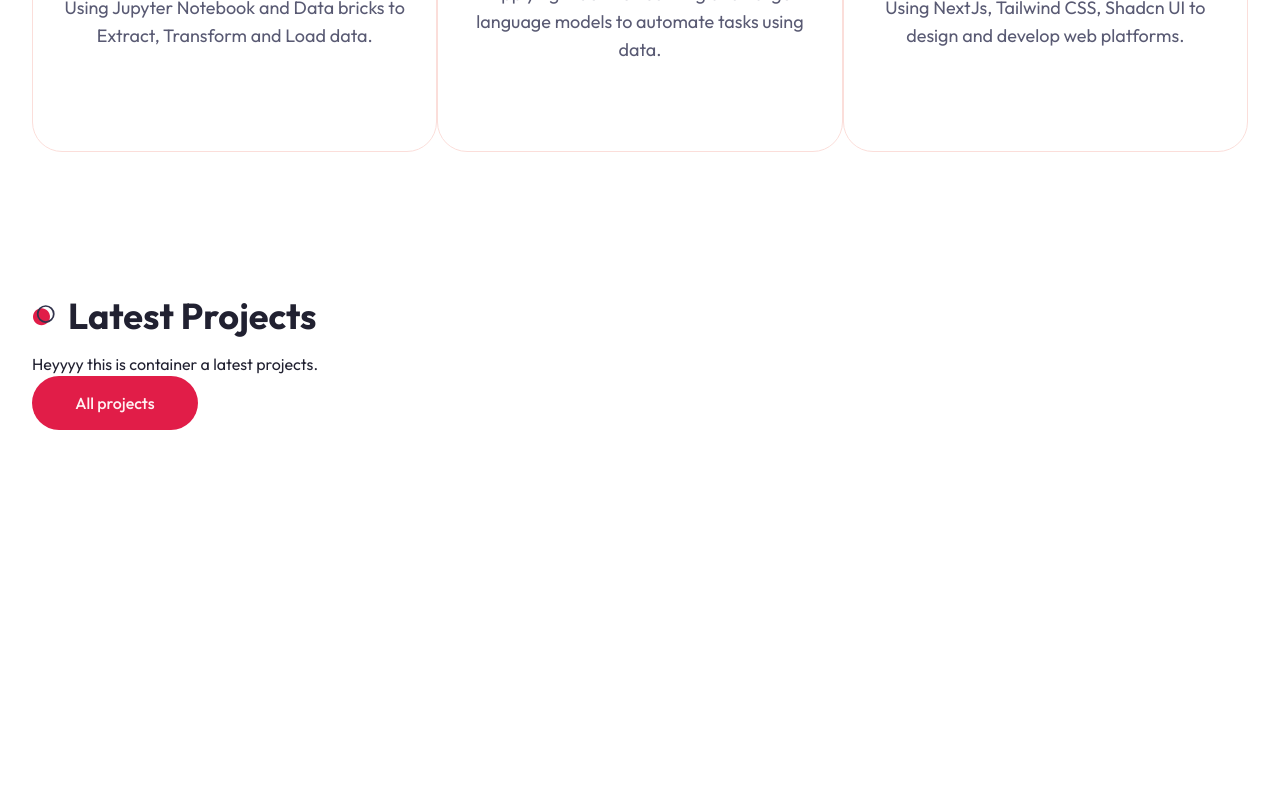
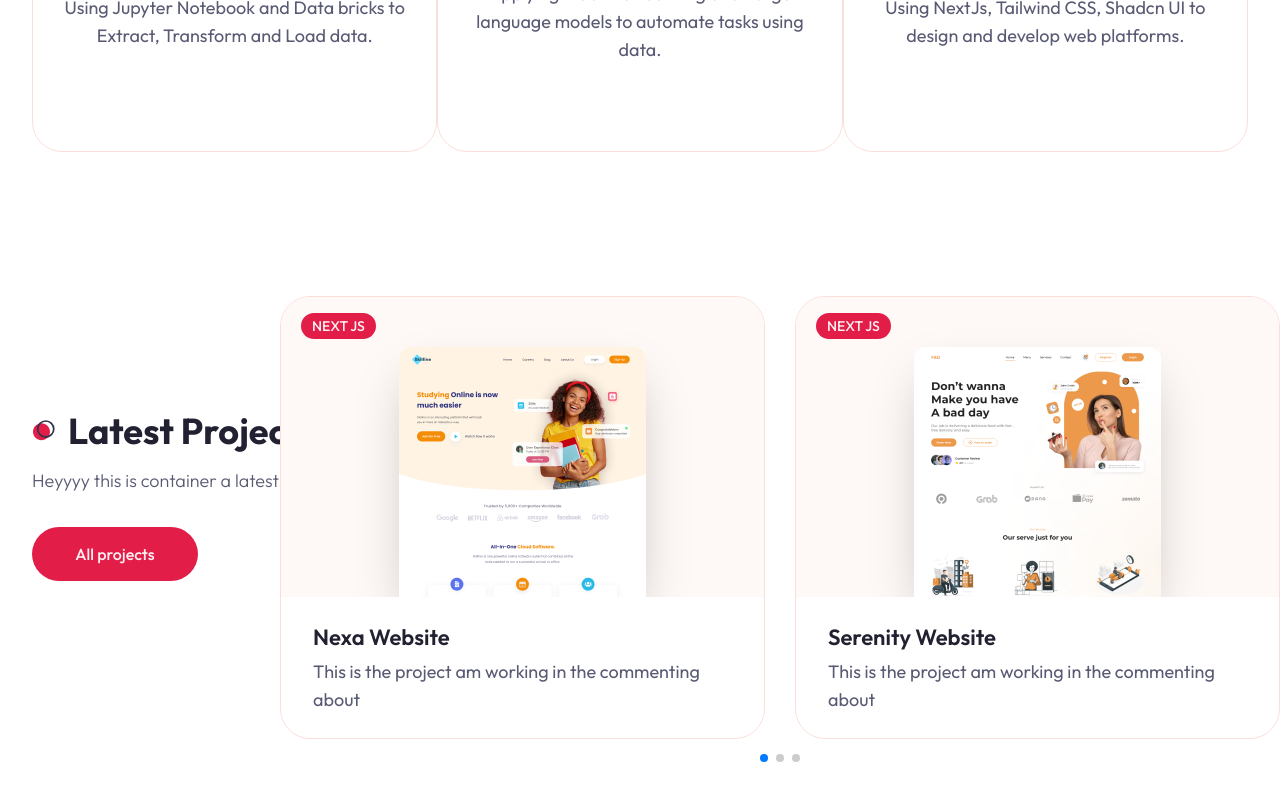
Before and after one commit to joshuabusinge/myportfolio, a Next.js app: page / in a window 1280 px wide. Shown: the part 1917-2717 px from the top of the page. Built offline with nearby package versions, Linux system fonts and the light colour scheme.

Commit message:
Updated the Work component

```diff
--- a/components/Work.jsx
+++ b/components/Work.jsx
@@ -1,6 +1,9 @@
 "use client";
 import Link from "next/link";
 import { Button } from "./ui/button";
+
+//import swiper react components
+import { Swiper, SwiperSlide } from "swiper/react";
 
 //import swiper styles
 
@@ -38,19 +41,61 @@ const projectData = [
     link: "/",
     github: "/",
   },
+  {
+    image: "/work/2.png",
+    category: "next js",
+    name: "Serenity Website",
+    description: "This is the project am working in the commenting about",
+    link: "/",
+    github: "/",
+  },
+  {
+    image: "/work/4.png",
+    category: "next js",
+    name: "Nova Website",
+    description: "This is the project am working in the commenting about",
+    link: "/",
+    github: "/",
+  },
 ];
 
 const Work = () => {
   return (
-    <section>
+    <section className="relative mb-12 xl:mb-48">
       <div className="container mx-auto">
         {/* {text} */}
-        <div>
+        <div className="max-w-[400px] mx-auto xl:mx-0 text-center xl:text-left mb-12 xl:h-[400px] flex flex-col justify-center items-center xl:items-start">
           <h2 className="section-title mb-4">Latest Projects</h2>
-          <p>Heyyyy this is container a latest projects. </p>
+          <p className="subtitle mb-8">
+            Heyyyy this is container a latest projects.
+          </p>
           <Link href="/projects">
             <Button>All projects</Button>
           </Link>
+        </div>
+        {/* {slider} */}
+        <div className="xl:max-w-[1000px] xl:absolute right-0 top-0">
+          <Swiper
+            className="h-[480px]"
+            slidesPerView={1}
+            breakpoints={{
+              640: {
+                slidesPerView: 2,
+              },
+            }}
+            spaceBetween={30}
+            modules={[Pagination]}
+            pagination={{ clickable: true }}
+          >
+            {/* {show only the first 4 projects for the slides} */}
+            {projectData.slice(0, 4).map((project, index) => {
+              return (
+                <SwiperSlide key={index}>
+                  <ProjectCard project={project} />
+                </SwiperSlide>
+              );
+            })}
+          </Swiper>
         </div>
       </div>
     </section>
```
